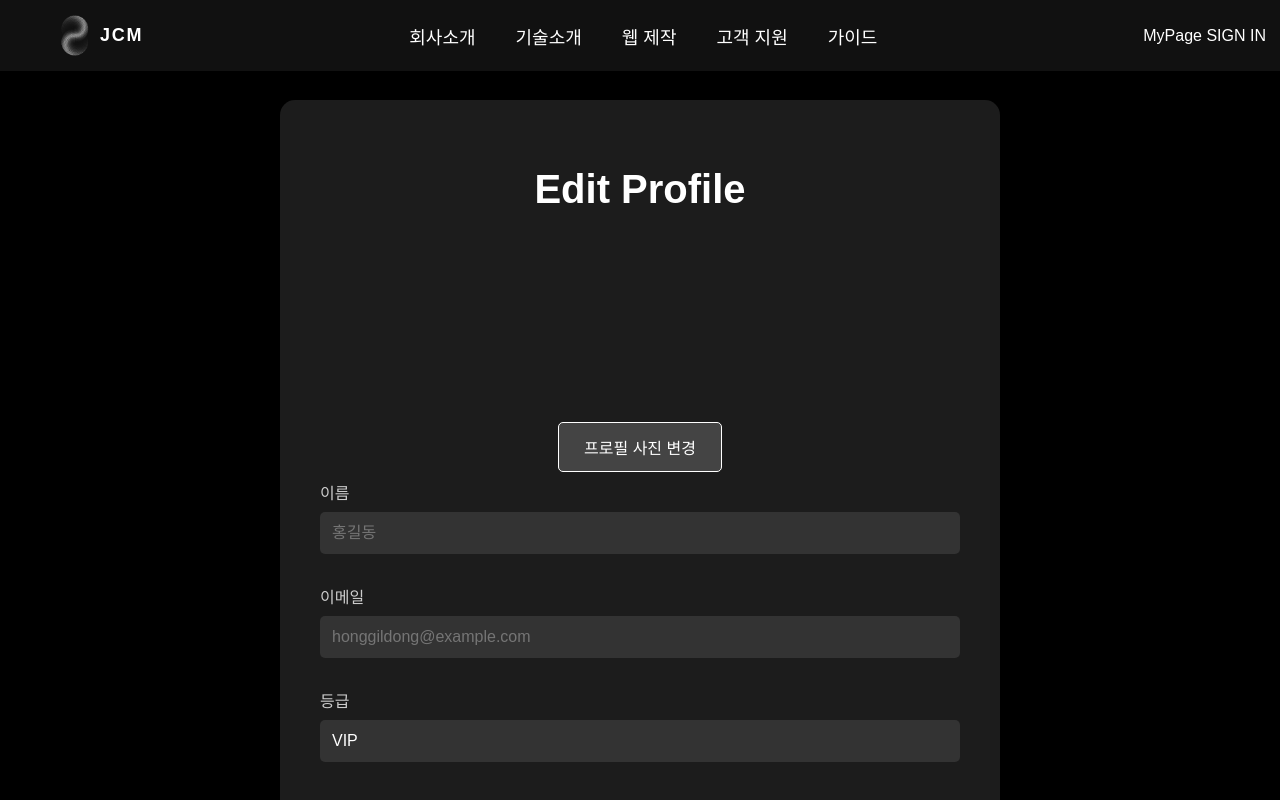
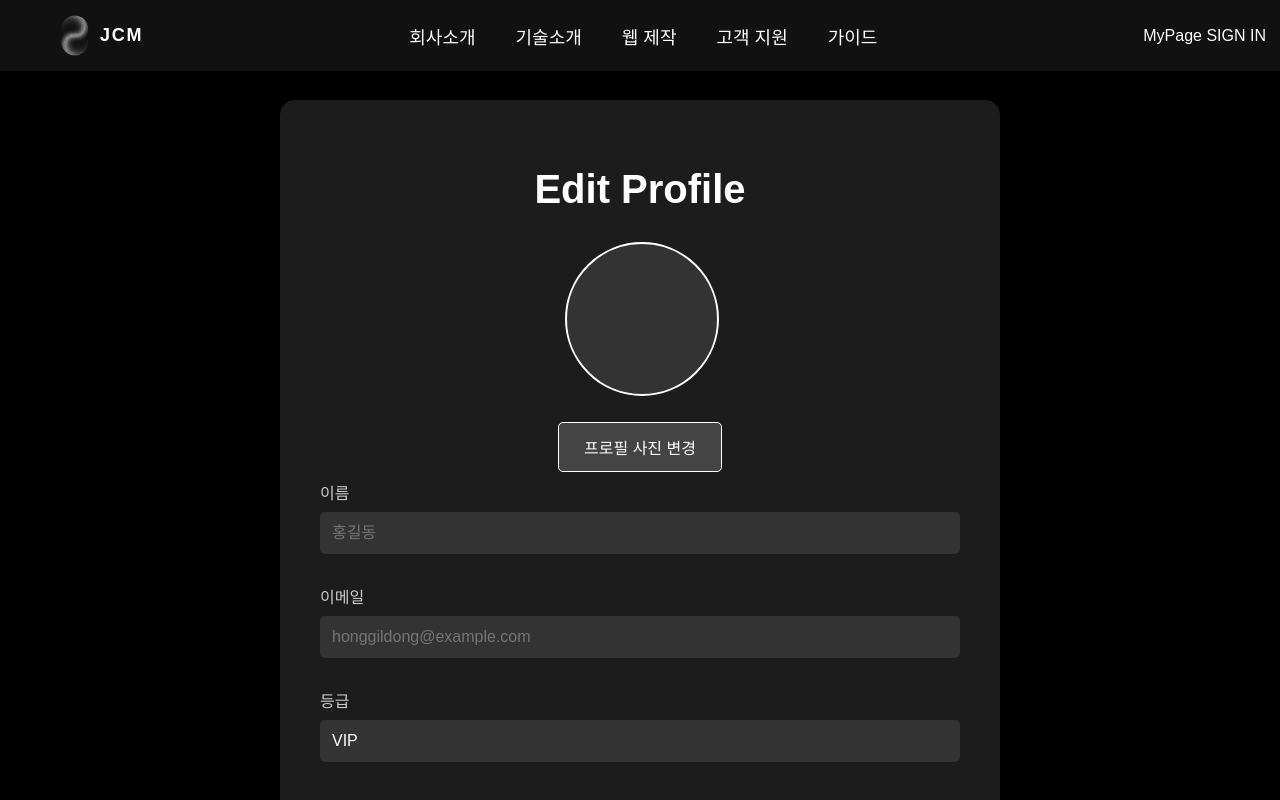
Before and after one commit to KDW0401/JCM, a React (Create React App) app: page /JCM/EditProfile in a window 1280 px wide. Shown: the top 800 px of the page. Built offline with nearby package versions, Linux system fonts and the light colour scheme.

Commit message:
no message

```diff
--- a/src/css/EditProfile.css
+++ b/src/css/EditProfile.css
@@ -26,7 +26,9 @@
   margin-bottom: 8px;
 }
 
-  .edit-profile-container input[type="text"], .edit-profile-container input[type="email"], .edit-profile-container input[type="file"] {
+.edit-profile-container input[type="text"],
+.edit-profile-container input[type="email"],
+.edit-profile-container input[type="file"] {
   width: 100%;
   padding: 12px;
   border: none;
@@ -38,7 +40,9 @@
   margin-bottom: 10px;
 }
 
-  .edit-profile-container input[type="text"]:focus, .edit-profile-container input[type="email"]:focus,  input[type="file"]:focus {
+.edit-profile-container input[type="text"]:focus,
+.edit-profile-container input[type="email"]:focus,
+input[type="file"]:focus {
   outline: none;
   border: 2px solid #ffffff;
 }
@@ -69,7 +73,7 @@
   cursor: pointer;
 }
 
-  .edit-profile-container .edit-profile-picture {
+.edit-profile-container .profile-picture {
   width: 100%;
   height: 100%;
   border-radius: 50%;
@@ -87,16 +91,13 @@
   cursor: pointer;
   background-color: #444;
   color: #fff;
-    padding: 12px 25px; /* 저장/취소 버튼과 동일한 padding 값 */
+  padding: 12px 25px;
   border-radius: 5px;
   transition: background-color 0.3s;
   border: 1px solid #ffffff;
-    display: inline-block; /* 버튼이 인라인 블록으로 유지되도록 설정 */
-    text-align: center; /* 텍스트 중앙 정렬 */
+  display: inline-block;
+  text-align: center;
 }
-
-
-
 
 .edit-profile-container .upload-label:hover {
   background-color: #555;
```
Lines whose indentation alone changed are shown as unchanged.
